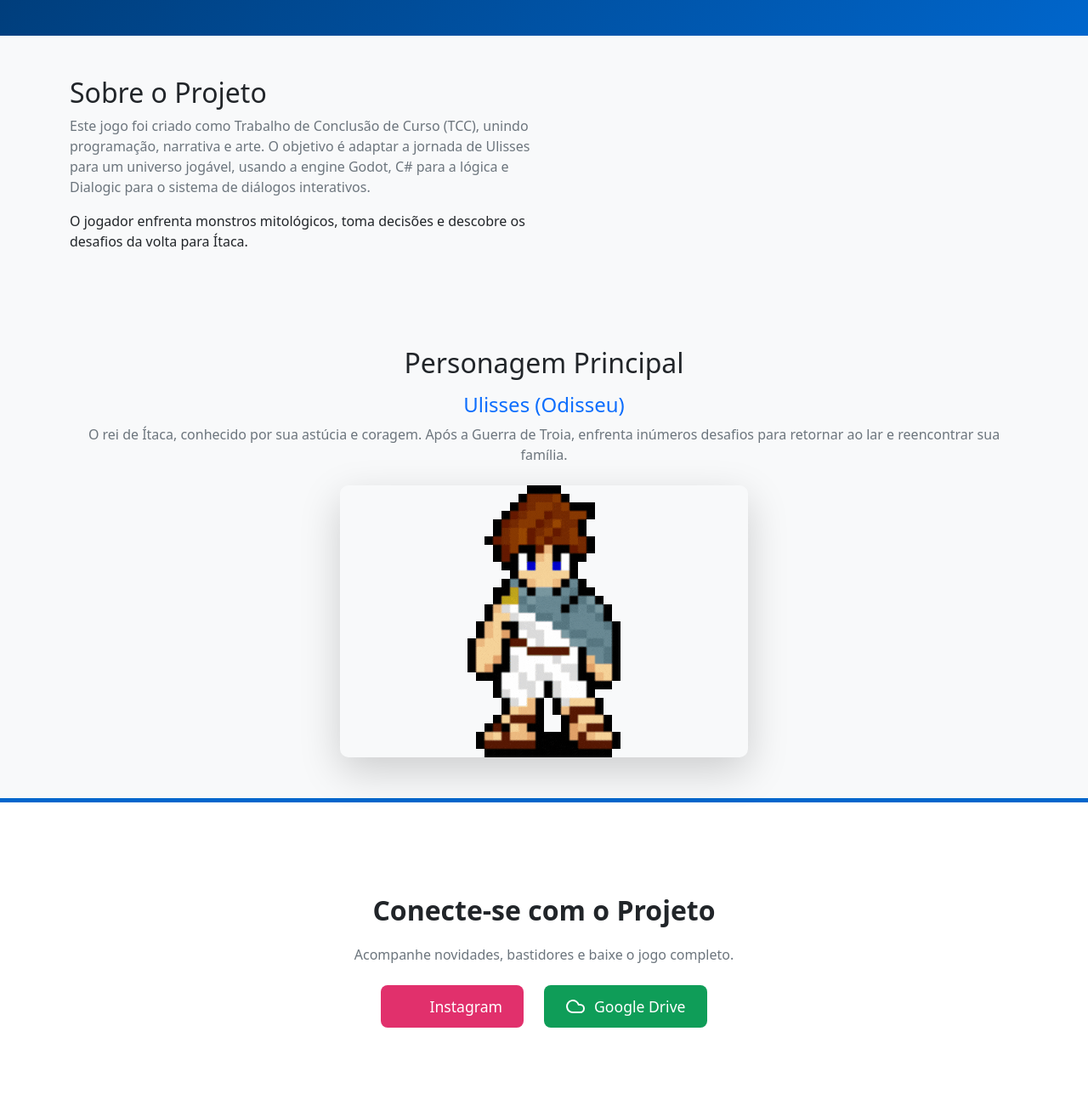
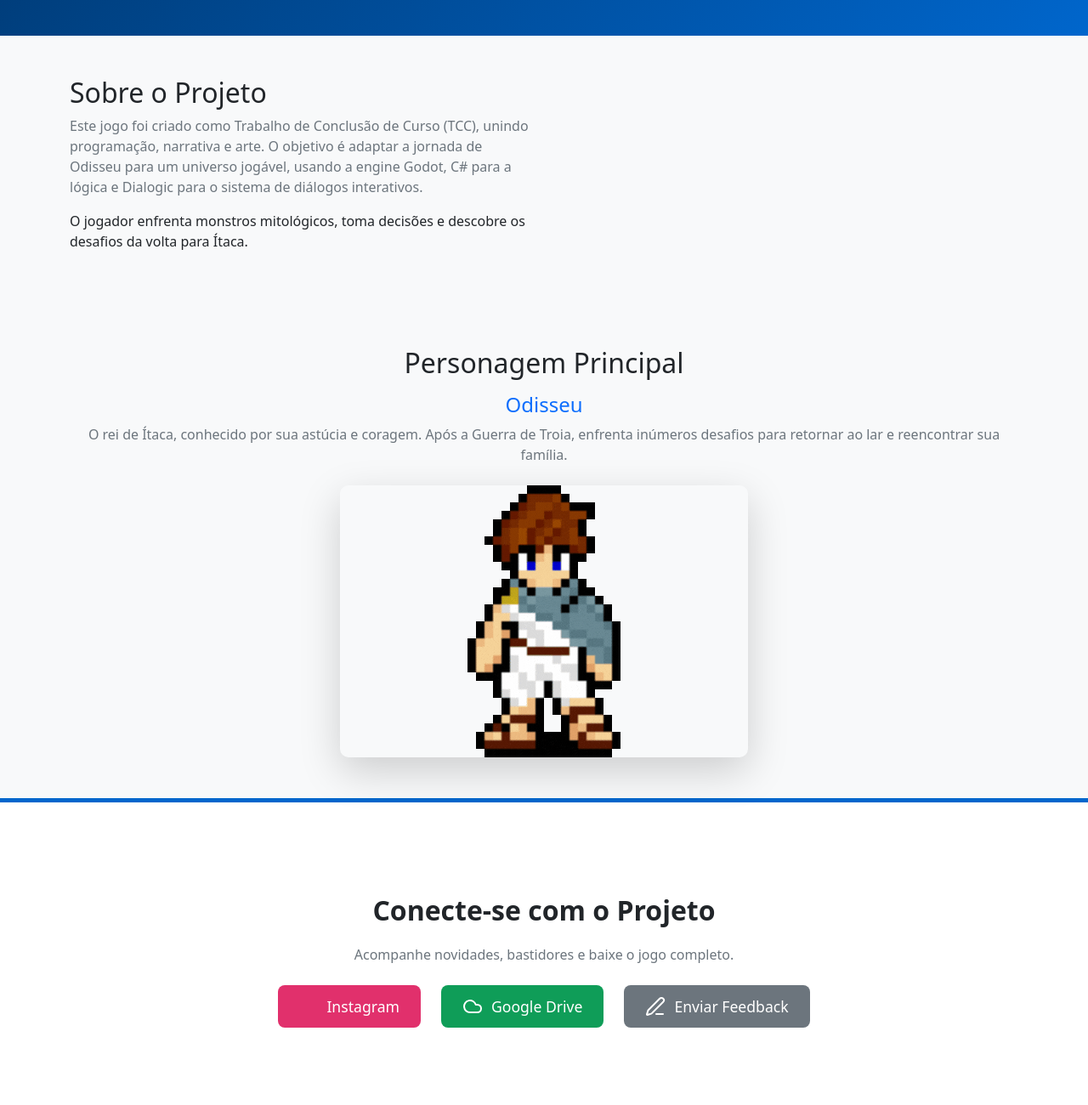
Before and after one commit to Eduardoss45/odisseia, a plain HTML site: page index.html in a window 1280 px wide. Shown: the part 440-1740 px from the top of the page at 85% size. Drawn offline with nearby package versions, Linux system fonts and the light colour scheme.

Commit message:
Ajustes finais

```diff
--- a/index.html
+++ b/index.html
@@ -105,6 +105,14 @@
         padding: 15px;
         font-size: 0.9rem;
       }
+
+      .link-btn.form {
+        background: #6c757d;
+      }
+
+      .link-btn.form:hover {
+        background: #5a6268;
+      }
     </style>
   </head>
 
@@ -135,7 +143,7 @@
           <h2>Sobre o Projeto</h2>
           <p class="text-muted">
             Este jogo foi criado como Trabalho de Conclusão de Curso (TCC), unindo programação,
-            narrativa e arte. O objetivo é adaptar a jornada de Ulisses para um universo jogável,
+            narrativa e arte. O objetivo é adaptar a jornada de Odisseu para um universo jogável,
             usando a engine Godot, C# para a lógica e Dialogic para o sistema de diálogos
             interativos.
           </p>
@@ -151,13 +159,13 @@
     <section id="personagem" class="character-section py-5 bg-light">
       <div class="container text-center">
         <h2>Personagem Principal</h2>
-        <h4 class="text-primary mt-3">Ulisses (Odisseu)</h4>
+        <h4 class="text-primary mt-3">Odisseu</h4>
         <p class="text-muted">
           O rei de Ítaca, conhecido por sua astúcia e coragem. Após a Guerra de Troia, enfrenta
           inúmeros desafios para retornar ao lar e reencontrar sua família.
         </p>
         <div class="d-flex justify-content-center mt-4">
-          <img src="assets/odisseu.gif" alt="Animação de Ulisses" class="shadow-lg" />
+          <img src="assets/odisseu.gif" alt="Animação de Odisseu" class="shadow-lg" />
         </div>
       </div>
     </section>
@@ -183,6 +191,10 @@
           >
             <i data-lucide="cloud"></i> Google Drive
           </a>
+
+          <a href="https://forms.gle/7r2Go2AynmmhwTU2A" target="_blank" class="link-btn form">
+            <i data-lucide="edit-3"></i> Enviar Feedback
+          </a>
         </div>
       </div>
     </section>
```
